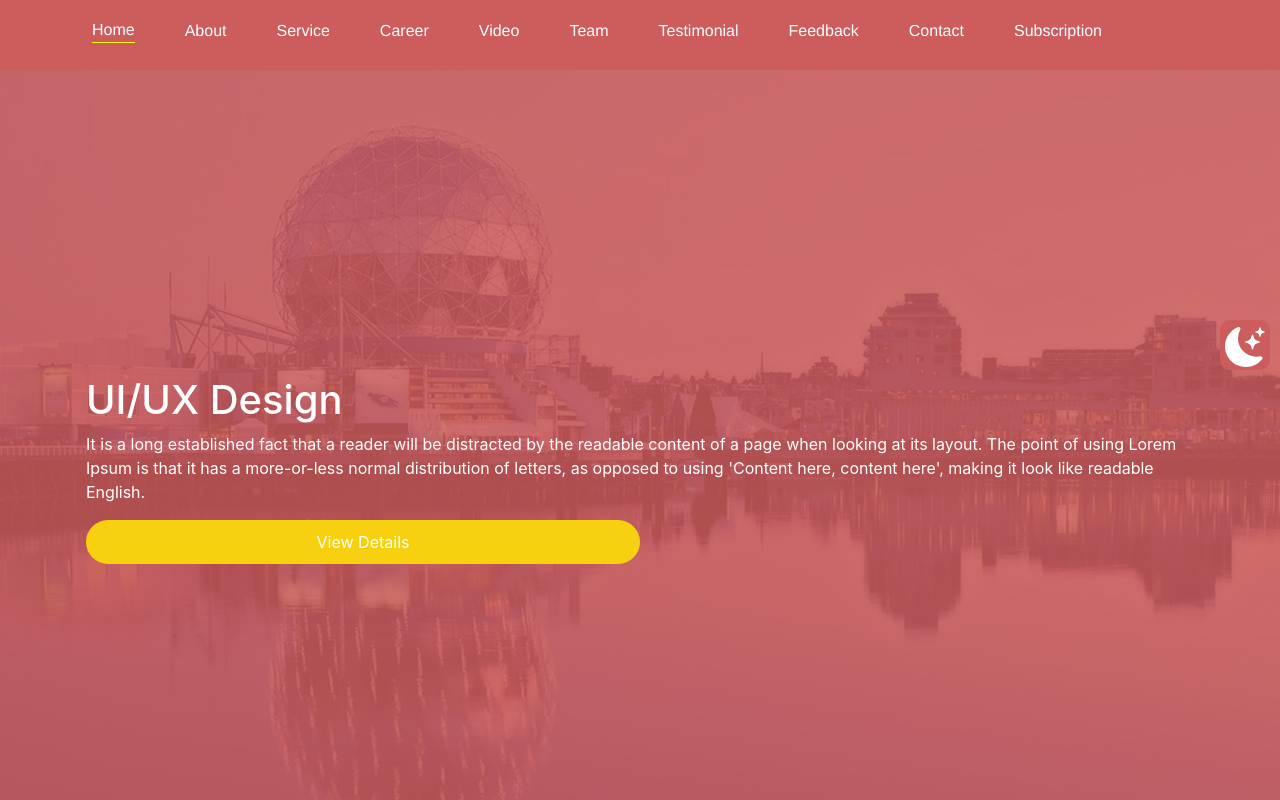
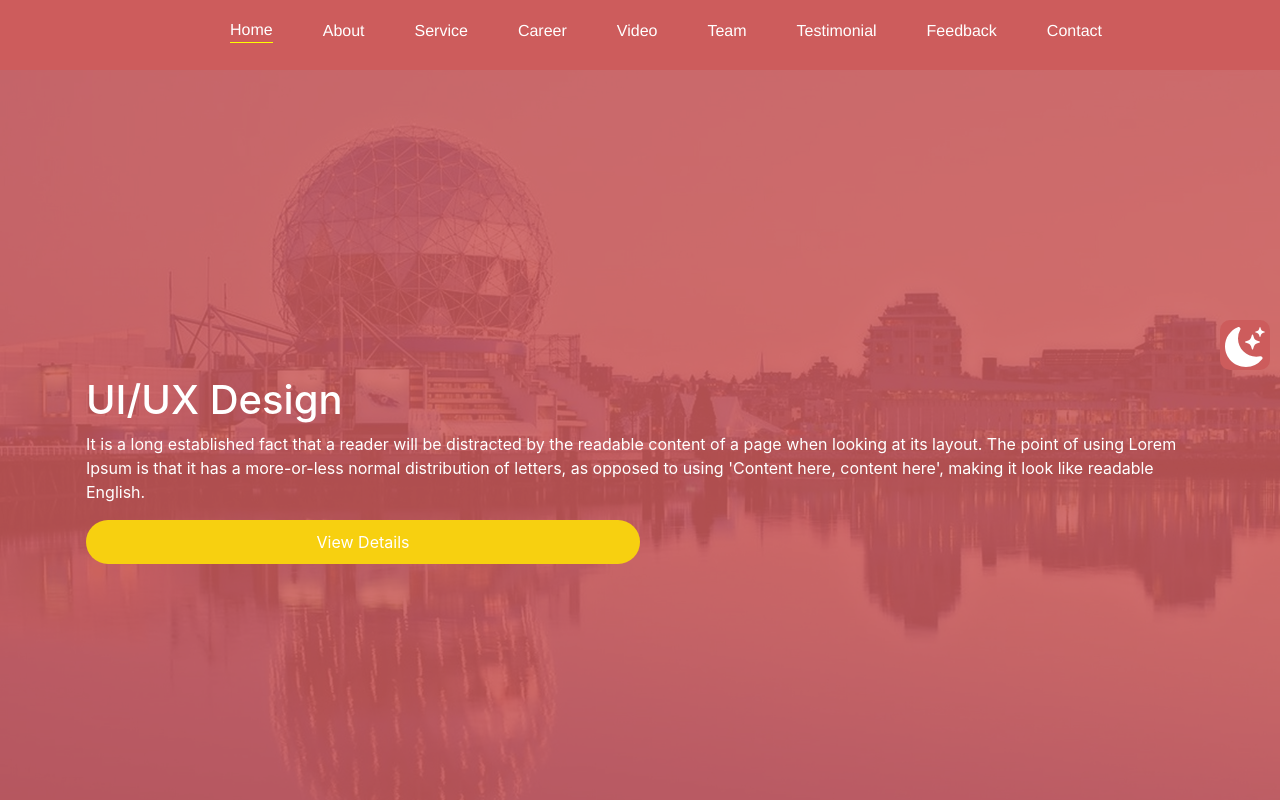
Before and after one commit to Yazdani1/React-Single-Page-Web-App-With-Smooth-Scrolling, a React (Create React App) app in the folder client/: page / in a window 1280 px wide. Shown: the top 800 px of the page. Built offline with nearby package versions, Linux system fonts and the light colour scheme; no server answers.

Commit message:
navbar fixing

```diff
--- a/client/src/components/Navbar/Navbar.js
+++ b/client/src/components/Navbar/Navbar.js
@@ -101,17 +101,7 @@ const Navbar = ({ toggleTheme, theme }) => {
           </Link>
         </li>
 
-        <li className="nav-item">
-          <Link
-            to="subscription"
-            spy={true}
-            smooth={true}
-            offset={-100}
-            duration={100}
-          >
-            Subscription
-          </Link>
-        </li>
+
 
         {/* <li className="nav-item">
           <ReactSwitch onChange={toggleTheme} checked={theme==="light"}/>
```
